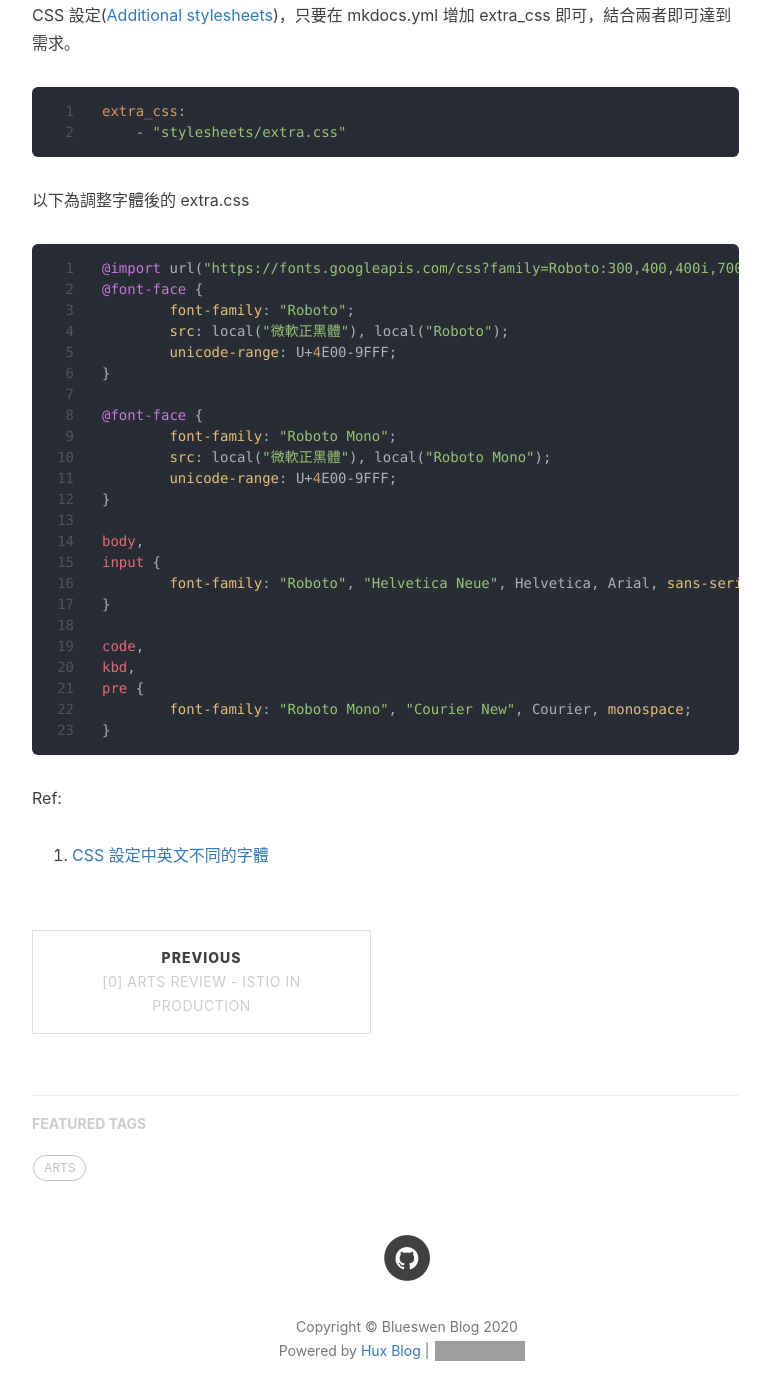
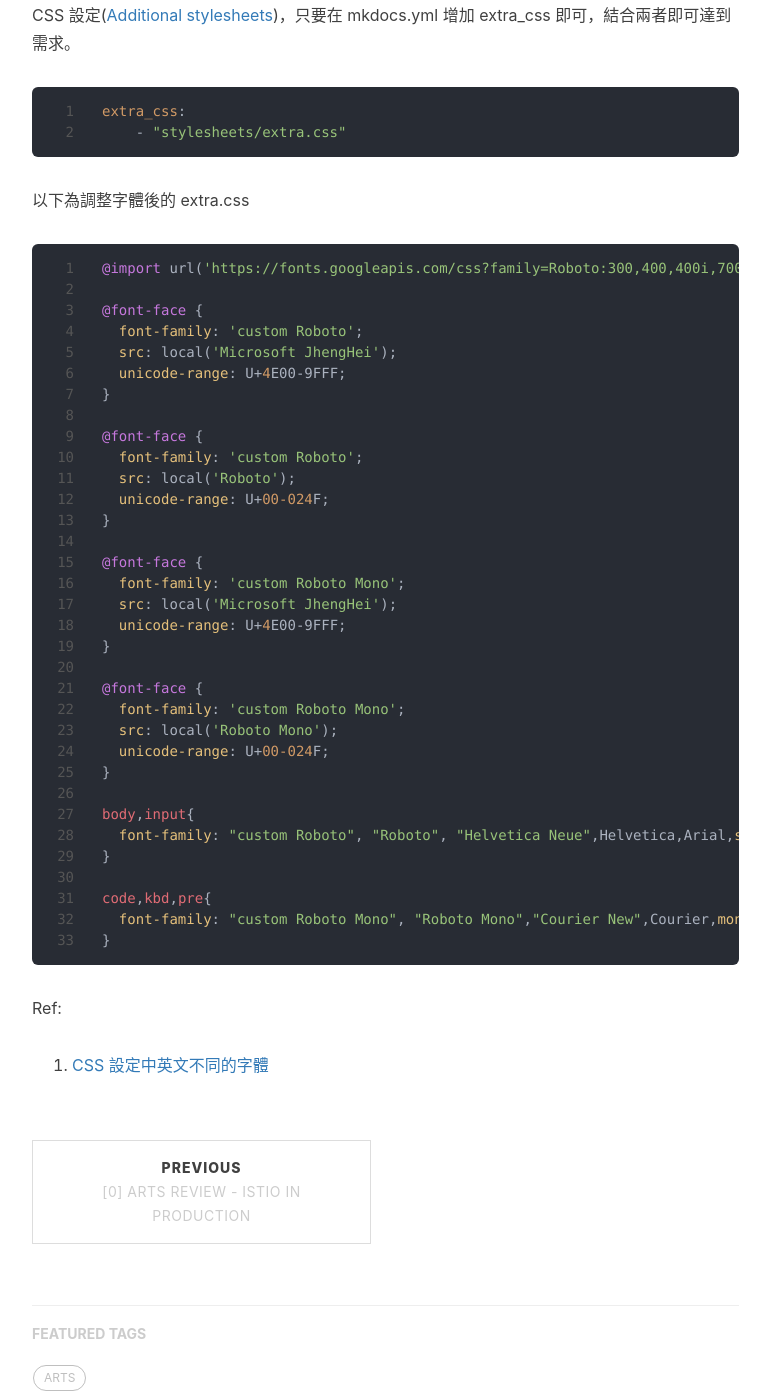
Before and after one commit to blueswen/blueswen.github.io, a Jekyll site: the page built from _posts/2020-04-08-css-font.md, in a window 1280 px wide and 1400 px high, scrolled down 614 px. Shown: the whole window, without its empty margins (233-1003 px from the left). Built offline with Jekyll 4.4.1, drawn with Linux system fonts in a browser that asks for light colours; nearby versions of some CDN libraries; comment, search, counter and statistics services are not loaded; grey boxes are pictures that could not be loaded.

Commit message:
replace css

````diff
--- a/_posts/2020-04-08-css-font.md
+++ b/_posts/2020-04-08-css-font.md
@@ -24,28 +24,38 @@ extra_css:
 以下為調整字體後的 extra.css
 
 ```css
-@import url("https://fonts.googleapis.com/css?family=Roboto:300,400,400i,700|Roboto+Mono&display=fallback");
+@import url('https://fonts.googleapis.com/css?family=Roboto:300,400,400i,700|Roboto+Mono&display=fallback');
+
 @font-face {
-	font-family: "Roboto";
-	src: local("微軟正黑體"), local("Roboto");
-	unicode-range: U+4E00-9FFF;
+  font-family: 'custom Roboto';
+  src: local('Microsoft JhengHei');
+  unicode-range: U+4E00-9FFF;
 }
 
 @font-face {
-	font-family: "Roboto Mono";
-	src: local("微軟正黑體"), local("Roboto Mono");
-	unicode-range: U+4E00-9FFF;
+  font-family: 'custom Roboto';
+  src: local('Roboto');
+  unicode-range: U+00-024F;
 }
 
-body,
-input {
-	font-family: "Roboto", "Helvetica Neue", Helvetica, Arial, sans-serif;
+@font-face {
+  font-family: 'custom Roboto Mono';
+  src: local('Microsoft JhengHei');
+  unicode-range: U+4E00-9FFF;
 }
 
-code,
-kbd,
-pre {
-	font-family: "Roboto Mono", "Courier New", Courier, monospace;
+@font-face {
+  font-family: 'custom Roboto Mono';
+  src: local('Roboto Mono');
+  unicode-range: U+00-024F;
+}
+
+body,input{
+  font-family: "custom Roboto", "Roboto", "Helvetica Neue",Helvetica,Arial,sans-serif;
+}
+
+code,kbd,pre{
+  font-family: "custom Roboto Mono", "Roboto Mono","Courier New",Courier,monospace;
 }
 ```
 
````
